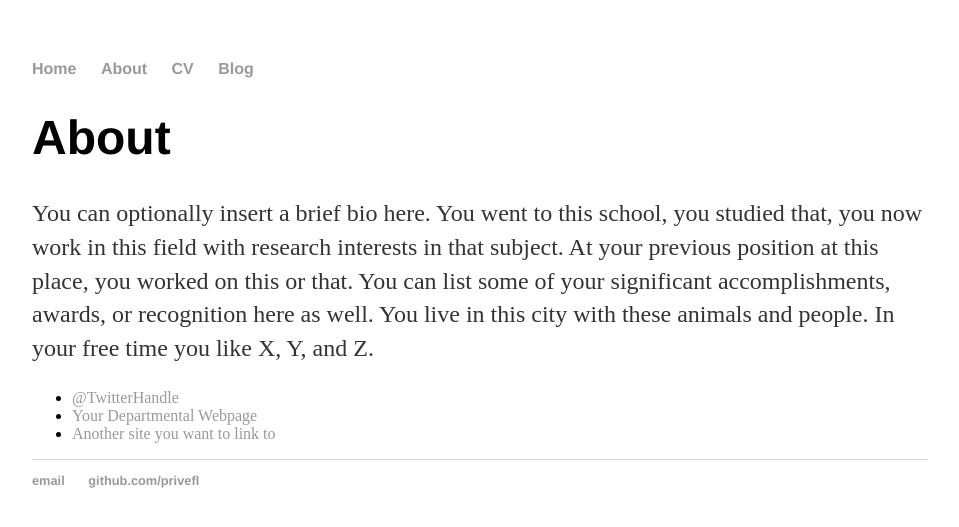
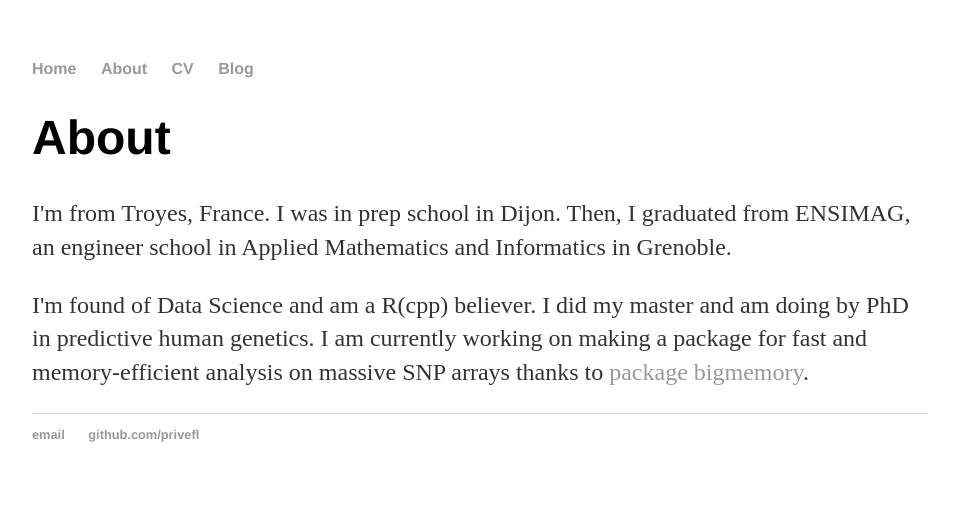
Before and after one commit to privefl/privefl.github.io, a Jekyll site: the page built from about/index.html, in a window 1280 px wide. Shown: the top 527 px of the page, without its empty margins (160-1119 px from the left). Built offline with Jekyll 4.4.1, drawn with Linux system fonts in a browser that asks for light colours.

Commit message:
Update index.html

```diff
--- a/about/index.html
+++ b/about/index.html
@@ -5,11 +5,14 @@ title: About Hank Quinlan
 
 		<div class="about">
 			<h1>About</h1>
-			<p>You can optionally insert a brief bio here. You went to this school, you studied that, you now work in this field with research interests in that subject. At your previous position at this place, you worked on this or that. You can list some of your significant accomplishments, awards, or recognition here as well. You live in this city with these animals and people. In your free time you like X, Y, and Z.</p>
+			<p>I'm from Troyes, France. I was in prep school in Dijon.
+			Then, I graduated from ENSIMAG, an engineer school
+			in Applied Mathematics and Informatics in Grenoble. </p>
+			<p>I'm found of Data Science and am a R(cpp) believer.
+			I did my master and am doing by PhD in predictive human genetics.
+			I am currently working on making a package for fast and memory-efficient
+			analysis on massive SNP arrays thanks to
+			<A href="https://github.com/kaneplusplus/bigmemory">package bigmemory</A>.</p>
 
-			<ul class="contacts">
-				<li><a href="#">@TwitterHandle</a></li>
-				<li><a href="#">Your Departmental Webpage</a></li>
-				<li><a href="#">Another site you want to link to</a></li>
-				</ul>
+
 </div>
```
